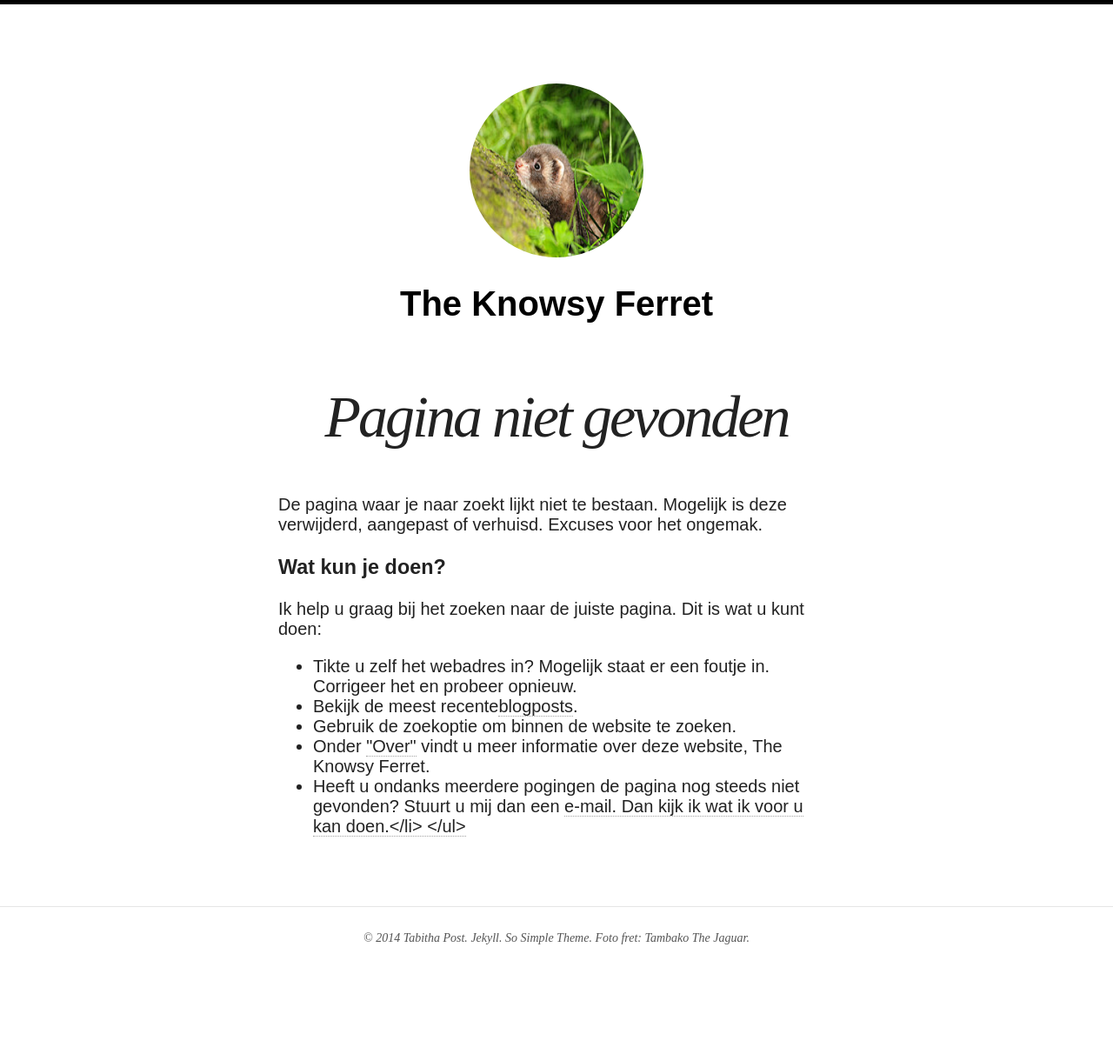
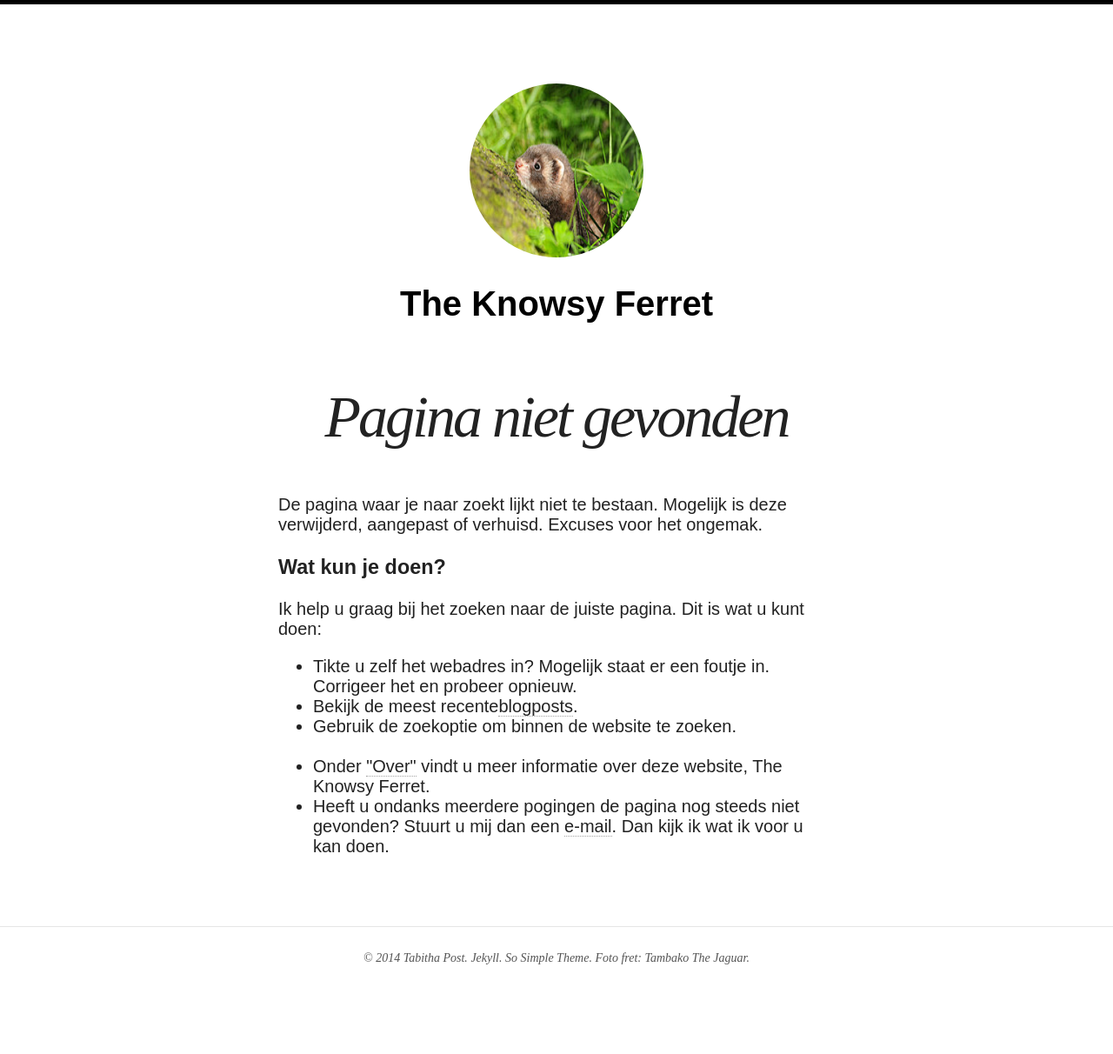
Before and after one commit to TheKnowsyFerret/theknowsyferret.github.io, a Jekyll site: the page built from 404.md, in a window 1280 px wide. Shown: the whole page at 87% size. Built offline with Jekyll 4.4.1, drawn with Linux system fonts in a browser that asks for light colours; nearby versions of some CDN libraries; before the commit the page ends 1189 px from its top, so only the background shows below that.

Commit message:
aanpassing

```diff
--- a/404.md
+++ b/404.md
@@ -22,10 +22,10 @@
 <script type="text/javascript"
   src="http://linkhelp.clients.google.com/tbproxy/lh/wm/fixurl.js">
 </script>
-</li>
+</li><br>
 <li> Onder <a
 href="http://theknowsyferret.github.io/about/">"Over"</a> vindt u meer
 informatie over deze website, The Knowsy Ferret.</li>
 <li>Heeft u ondanks meerdere pogingen de pagina nog steeds niet gevonden? Stuurt
-u mij dan een <a href="mailto:theknowsyferret@gmail.com" target="_top">e-mail. Dan kijk ik wat ik voor u kan doen.</li>
+u mij dan een <a href="mailto:theknowsyferret@gmail.com" target="_top">e-mail</a>. Dan kijk ik wat ik voor u kan doen.</li>
 </ul>
```
